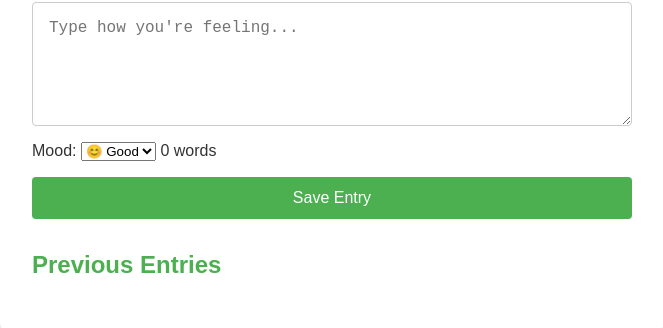
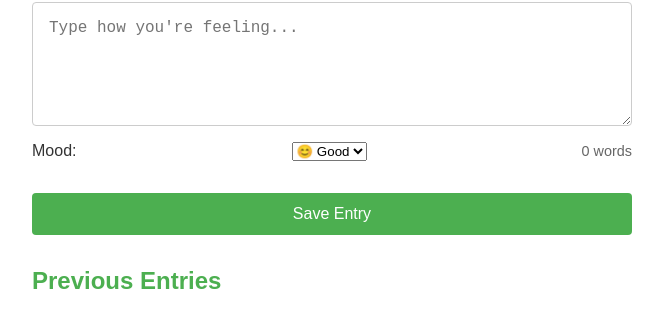
Before and after one commit to JamesMH7-Hash/free-app-build-plan, a plain HTML site: page index.html in a window 1280 px wide. Shown: the part 142-470 px from the top of the page, without its empty margins (308-971 px from the left). Drawn offline with Linux system fonts and the light colour scheme.

Commit message:
Update style.css

```diff
--- a/style.css
+++ b/style.css
@@ -75,3 +75,16 @@ button:hover {
 .delete-btn:hover {
   background-color: #c0392b;
 }
+.info-row {
+  display: flex;
+  justify-content: space-between;
+  align-items: center;
+  gap: 1rem;
+  flex-wrap: wrap;
+  margin-bottom: 1rem;
+}
+
+#word-count {
+  font-size: 0.9rem;
+  color: #666;
+}
```
